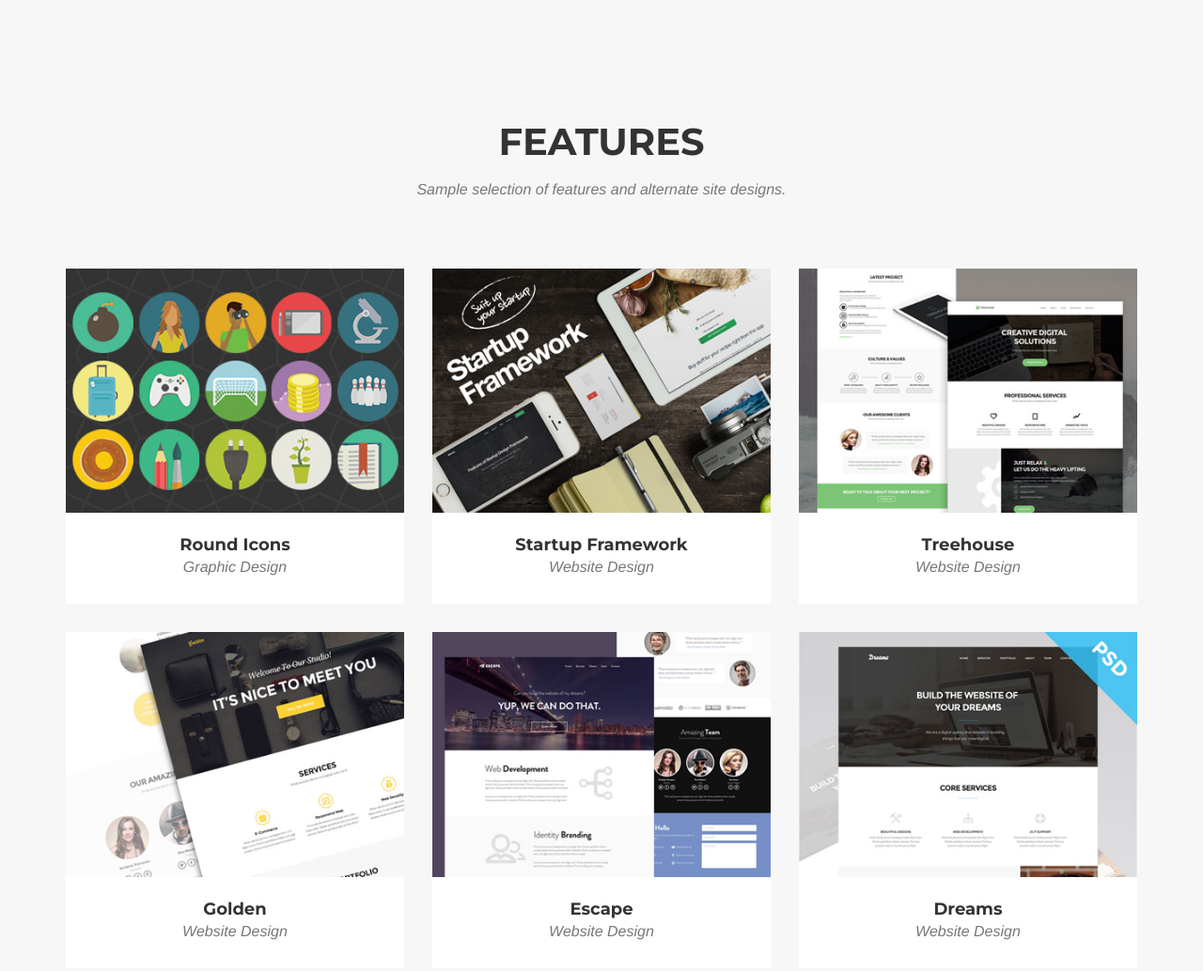
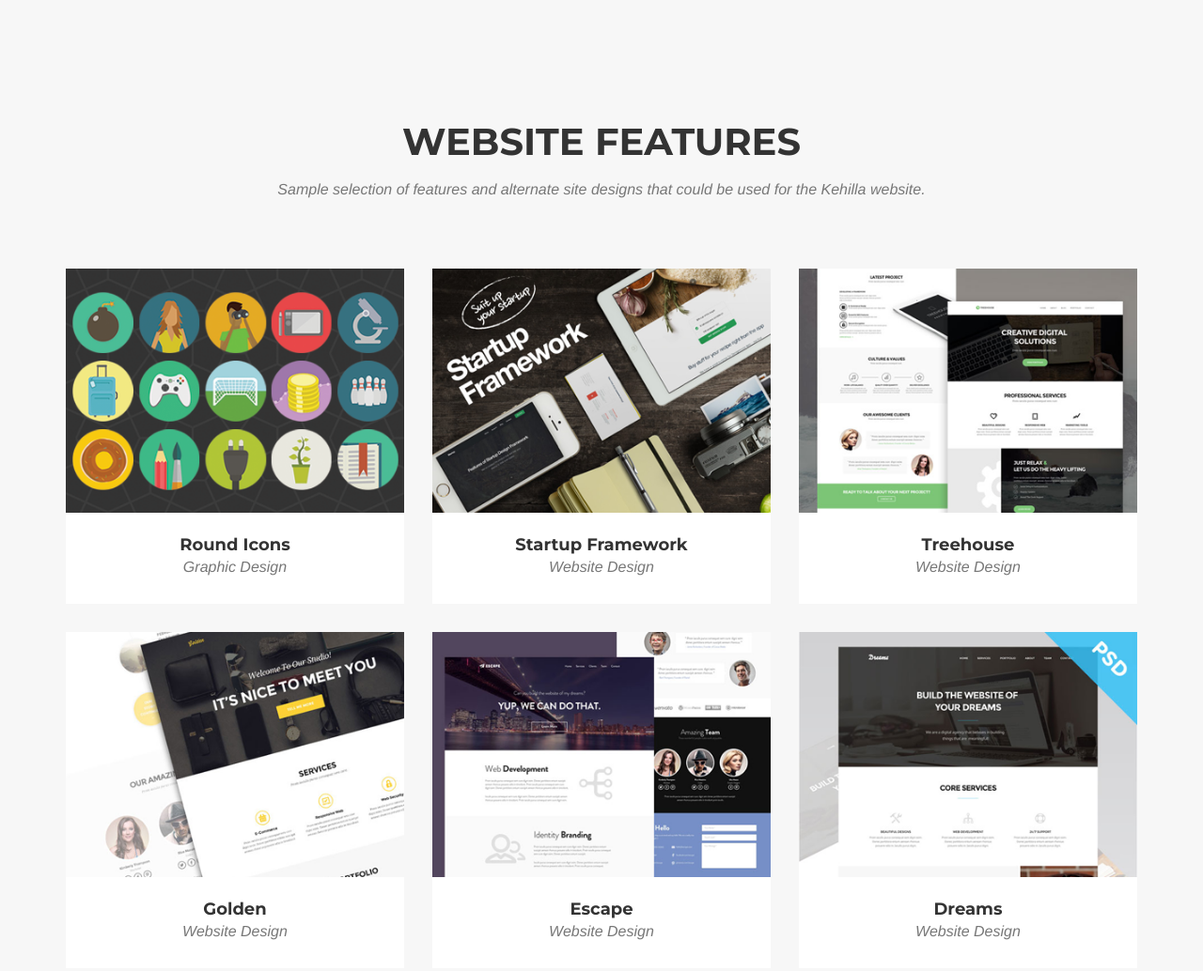
Before and after one commit to abkendal/Agency-Web-Sample, a plain HTML site: page index.html in a window 1280 px wide. Shown: the part 1660-2694 px from the top of the page at 94% size. Drawn offline with nearby package versions, Linux system fonts and the light colour scheme; a web font is replaced by a local one.

Commit message:
Small copy updates

```diff
--- a/index.html
+++ b/index.html
@@ -131,8 +131,8 @@
         <div class="container">
             <div class="row">
                 <div class="col-lg-12 text-center">
-                    <h2 class="section-heading">Features</h2>
-                    <h3 class="section-subheading text-muted">Sample selection of features and alternate site designs.</h3>
+                    <h2 class="section-heading"> Website Features</h2>
+                    <h3 class="section-subheading text-muted">Sample selection of features and alternate site designs that could be used for the Kehilla website.</h3>
                 </div>
             </div>
             <div class="row">
@@ -364,7 +364,7 @@
             </div>
             <div class="row">
                 <div class="col-lg-8 col-lg-offset-2 text-center">
-                    <p class="large text-muted">Let us work with your to create true Digital Solutions.</p>
+                    <p class="large text-muted"></p>
                 </div>
             </div>
         </div>
```
